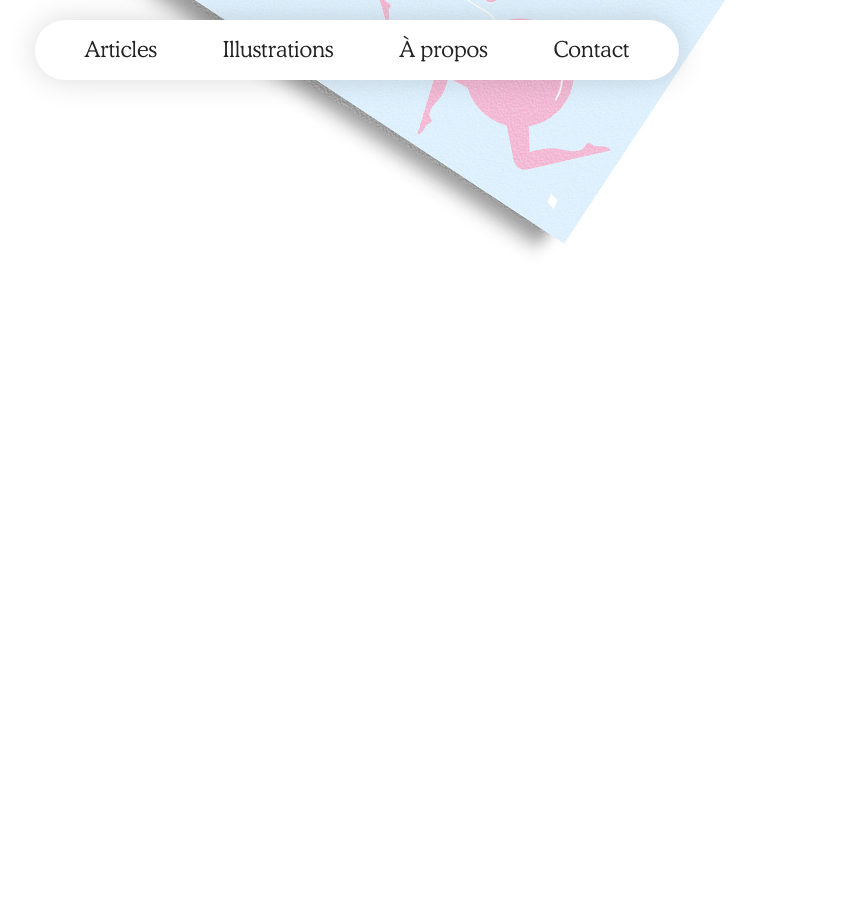
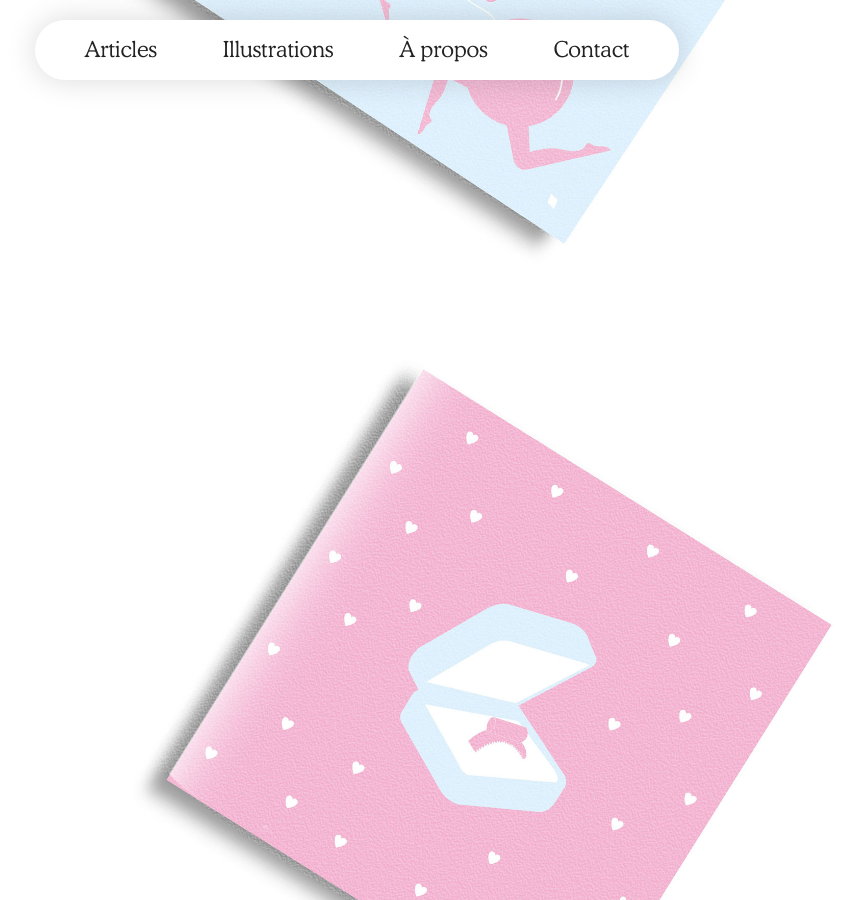
Before and after one commit to yulek-emc/website, a Jekyll site: the page built from _articles/iris-shop.md, in a window 1280 px wide and 900 px high, scrolled down 2295 px. Shown: the whole window, without its empty margins (283-1145 px from the left). Built offline with Jekyll 4.4.1, drawn with Linux system fonts in a browser that asks for light colours; a script that is not in the unit is left out; before the commit the page ends 2700 px from its top, so only the background shows below that.

Commit message:
Update Articles “iris-shop”

```diff
--- a/_articles/iris-shop.md
+++ b/_articles/iris-shop.md
@@ -7,4 +7,6 @@ article-content: |-
   ![](/assets/uploads/coeur.jpg)
 
   ![](/assets/uploads/carteirisokex.jpg)
+
+  ![](/assets/uploads/carteirisokex2.jpg)
 ---
```
